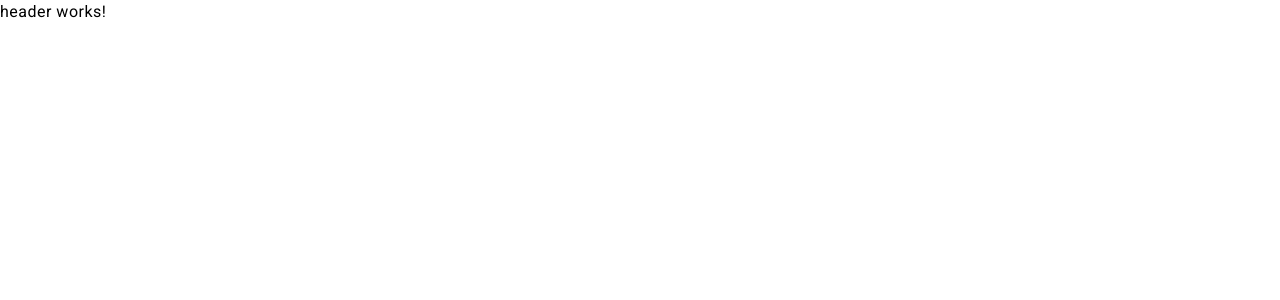
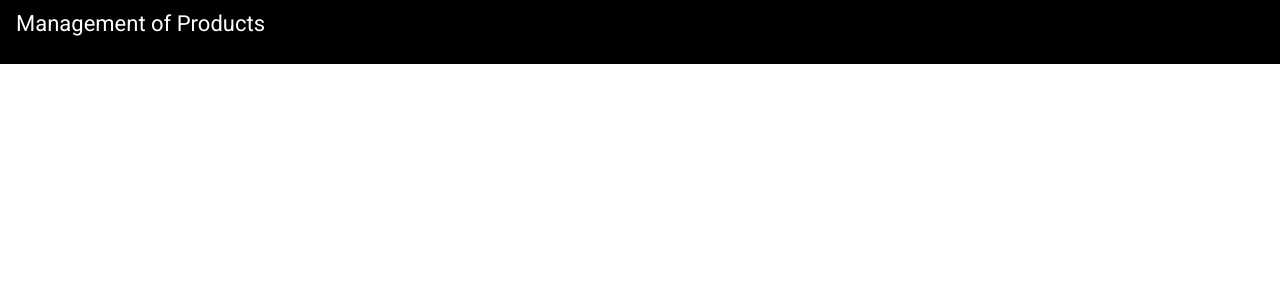
Before and after one commit to davifernandodias/product-store, an Angular app: page / in a window 1280 px wide. Shown: the top 300 px of the page. Built offline with nearby package versions, Linux system fonts and the light colour scheme.

Commit message:
feat: added MatToolbar in Component Header

```diff
--- a/src/app/shared/components/header/header.component.css
+++ b/src/app/shared/components/header/header.component.css
@@ -0,0 +1,4 @@
+.mat-toolbar{
+    background-color: black;
+    color: white;
+}
--- a/src/app/shared/components/header/header.component.html
+++ b/src/app/shared/components/header/header.component.html
@@ -1 +1,6 @@
-<p>header works!</p>
+
+<mat-toolbar class="mat-toolbar">
+
+    <p>Management of Products</p>
+
+</mat-toolbar>
--- a/src/app/shared/components/header/header.component.ts
+++ b/src/app/shared/components/header/header.component.ts
@@ -1,6 +1,7 @@
 import { Component } from '@angular/core';
 import {MatToolbarModule} from '@angular/material/toolbar';
 import {MatIconModule} from '@angular/material/icon';
+
 
 
 
```
